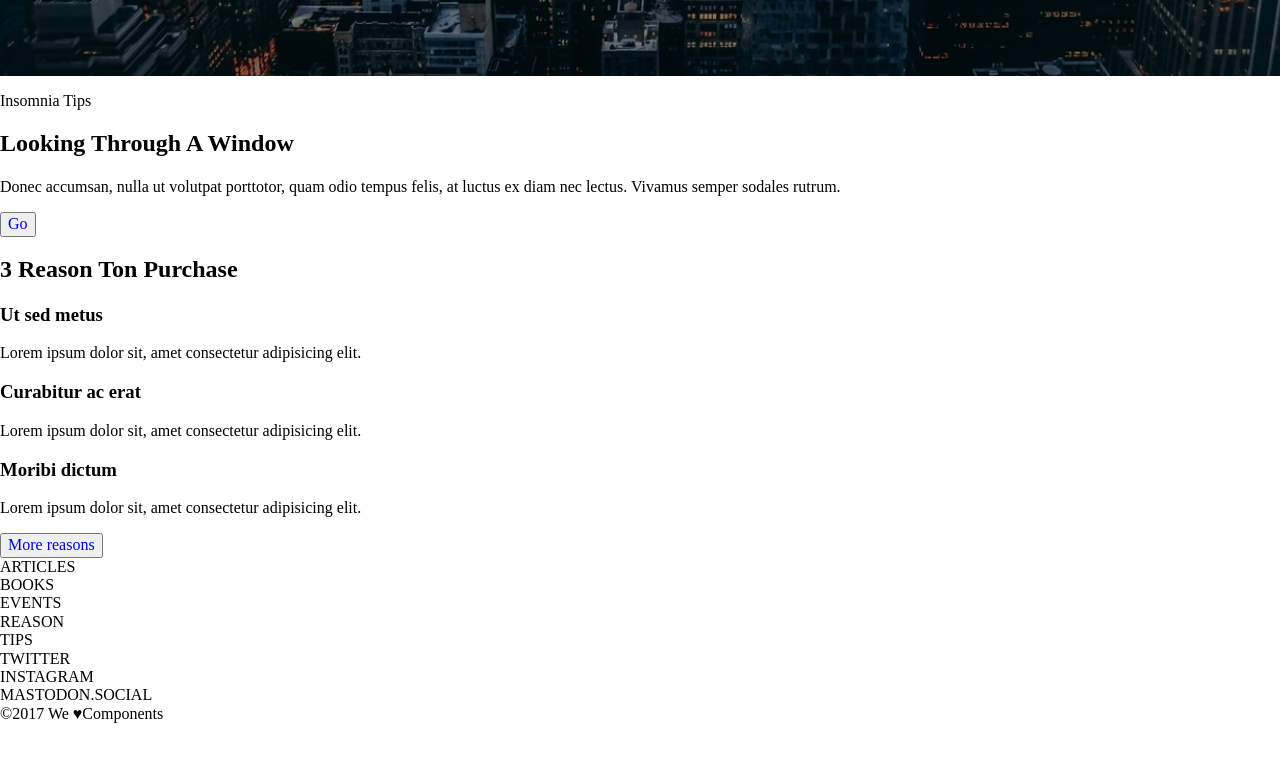
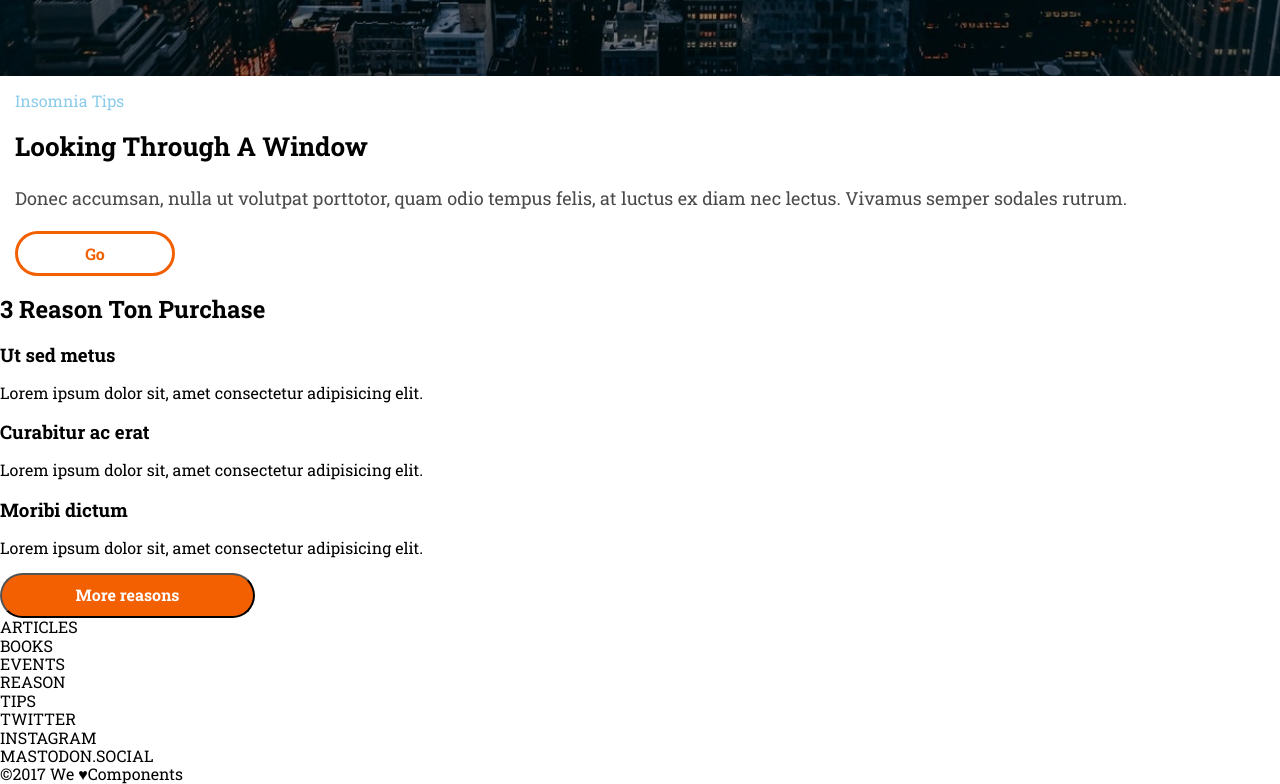
Before and after one commit to emeorbe/evaluacion-final-modulo-1-Emeli28, a website: page _src/templates/index.html in a window 1280 px wide. Shown: the part 724-1508 px from the top of the page. Before the commit the page ends 1447 px from the top, so only its background shows below. Drawn offline with nearby package versions, Linux system fonts and the light colour scheme; files that its build step writes are made by us from their sources; files whose address does not match are found by name.

Commit message:
button class and button scss

```diff
--- /dev/null
+++ b/_src/assets/scss/components/_button.scss
@@ -0,0 +1,36 @@
+.button__main{
+    border: 3px $button-color solid;
+    background-color: $general-color;
+    width: 76px;
+    height: 45px;
+    border-radius: 30px;
+    color: $button-color;
+    font-weight: bold;
+
+    @media all and (min-width:760px){
+        width: 91px;
+
+    }
+    @media all and (min-width:1200px){
+        width: 160px;
+    }
+
+
+}
+.last__button{
+
+    background-color: $button-color;
+    width: 184px;
+    height: 45px;
+    color: $general-color;
+    border-radius: 30px;
+    font-weight: bold;
+
+    @media all and (min-width:760px){
+        width: 210px;
+    }
+    @media all and (min-width:1200px){
+        width: 255px;
+    }
+
+}
--- a/_src/assets/scss/core/_variables.scss
+++ b/_src/assets/scss/core/_variables.scss
@@ -1,2 +1,3 @@
 $general-font: 'Roboto Slab', serif;
 $general-color: #ffff;
+$button-color: #f26002;
--- a/_src/assets/scss/layouts/_base.scss
+++ b/_src/assets/scss/layouts/_base.scss
@@ -1,3 +1,4 @@
 html{
     font-size: 16px;
+    font-family: 'Roboto Slab', serif;
 }
--- /dev/null
+++ b/_src/assets/scss/layouts/_main-section.scss
@@ -0,0 +1,28 @@
+.main__section{
+    margin: 0 auto;
+    padding: 0 15px;
+}
+
+.section__text{
+    color: #8ccbea;
+    font-size: 14px;
+
+    @media all and (min-width:1200px){
+        font-size: 16px;
+
+    }
+}
+.section__title{
+    color: #000000;
+    font-size: 24px;
+    @media all and (min-width:760px){
+        font-size: 26px;
+    }
+
+}
+.section__text--two{
+    color:#4a4a4a;
+    font-size: 18px;
+    line-height: 30px;
+
+}
--- a/_src/assets/scss/main.scss
+++ b/_src/assets/scss/main.scss
@@ -2,4 +2,8 @@
 
 @import 'vendors/normalize';
 
+@import 'layouts/base';
+@import 'layouts/main-section';
+
 @import 'components/hero';
+@import 'components/button';
--- a/_src/templates/index.html
+++ b/_src/templates/index.html
@@ -1,5 +1,6 @@
 <!DOCTYPE html>
 <html lang="es">
+
 <head>
   <meta charset="UTF-8" />
   <meta name="viewport" content="width=device-width, initial-scale=1" />
@@ -7,6 +8,7 @@
   <link href="https://fonts.googleapis.com/css?family=Roboto+Slab:400,700&display=swap" rel="stylesheet">
   <title>Anonymous Proxy</title>
 </head>
+
 <body>
   <div class="wrapper">
     <!-- Aqui empieza el header -->
@@ -28,10 +30,11 @@
     <main class="main">
       <!-- Aqui la primera section -->
       <section class="main__section">
-        <p class="main__text">Insomnia Tips</p>
-        <h2  class="main__title" >Looking Through A Window</h2>
-        <p>Donec accumsan, nulla ut volutpat porttotor, quam odio tempus felis, at luctus ex diam nec lectus. Vivamus semper sodales rutrum.</p>
-        <button> <a href="#">Go</a></button>
+        <p class="section__text">Insomnia Tips</p>
+        <h2 class="section__title">Looking Through A Window</h2>
+        <p class="section__text--two">Donec accumsan, nulla ut volutpat porttotor, quam odio tempus felis, at luctus ex diam nec lectus. Vivamus
+          semper sodales rutrum.</p>
+        <button class="button__main">Go</button>
       </section>
       <!-- segunda section -->
       <section>
@@ -48,9 +51,7 @@
           <h3>Moribi dictum</h3>
           <p>Lorem ipsum dolor sit, amet consectetur adipisicing elit. </p>
         </article>
-        <button>
-          <a href="#"> More reasons</a>
-        </button>
+        <button class="last__button">More reasons</button>
       </section>
     </main>
     <!-- aqui empieza el footer -->
@@ -87,16 +88,9 @@
 
 
 
-
-
-
-
-
-
-
-
   </div>
 
 
 </body>
+
 </html>
```
Also changed, not shown: _src/assets/scss/layouts/_mainsection.scss (deleted). Lines whose indentation alone changed are shown as unchanged.
